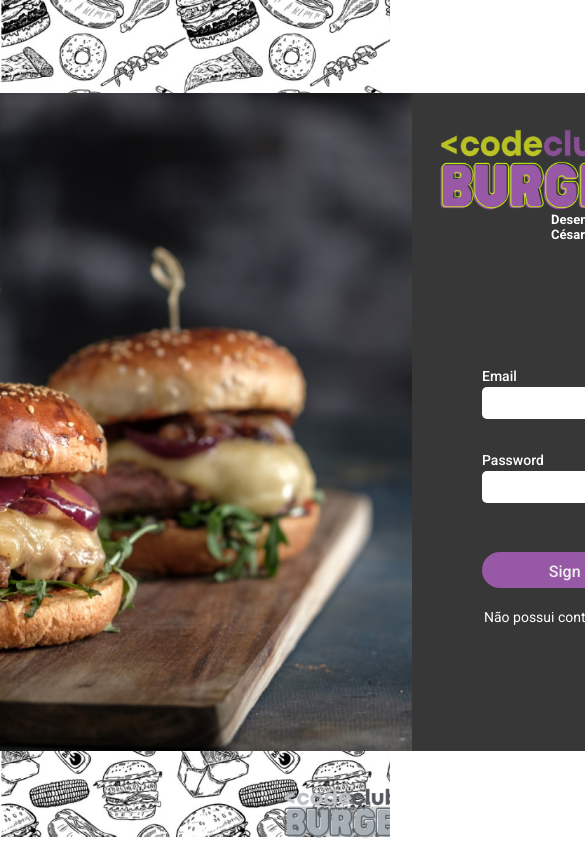
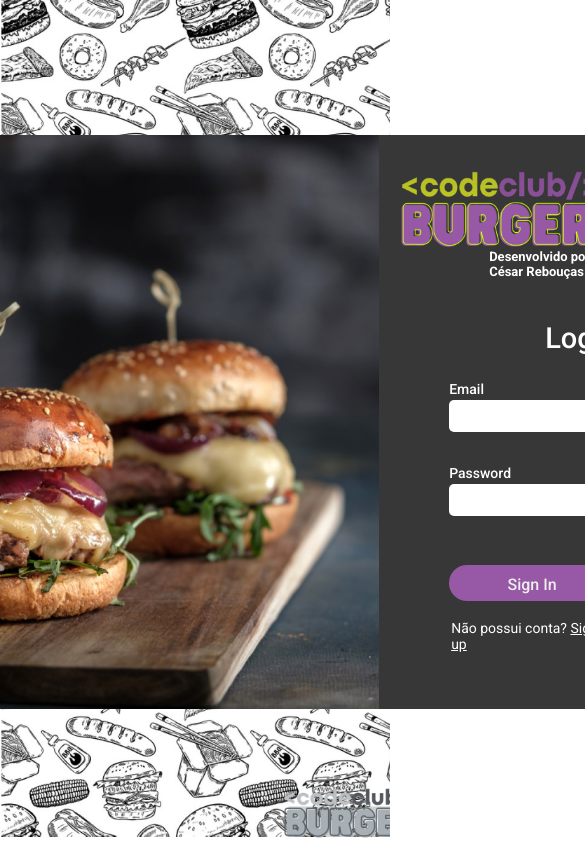
Before and after one commit to cesarrcosta99/code-burguer-front-end-react, a React (Vite) app: page /login in a window 390 px wide. Shown: the top 844 px of the page, 585 px wide, since content can reach past the window. Built offline with nearby package versions, Linux system fonts and the light colour scheme.

Commit message:
responsividade atualização

```diff
--- a/src/components/Button/styles.js
+++ b/src/components/Button/styles.js
@@ -1,4 +1,5 @@
 import styled from 'styled-components'
+import breakpoints from '../../styles/breakpoints'
 
 export const Button = styled.button`
   background: #9758a6;
@@ -20,4 +21,8 @@ export const Button = styled.button`
   &:active {
     opacity: 0.6;
   }
+
+  @media ${breakpoints.md}{
+    width: 165.81px;
+  }
 `
--- a/src/containers/Login/styles.js
+++ b/src/containers/Login/styles.js
@@ -17,6 +17,10 @@ export const Container = styled.div`
 
   @media ${breakpoints.bg}{
     height: 78%;
+  }
+
+  @media ${breakpoints.md}{
+    height: 68%;
   }
  `
 
@@ -39,6 +43,10 @@ export const SecondContainer = styled.div`
     @media ${breakpoints.bg}{
     width: 241px;
   }
+
+  @media ${breakpoints.md}{
+    width: 228px;
+  }
   }
 
   h1 {
@@ -56,6 +64,12 @@ export const SecondContainer = styled.div`
     margin-top:69px;
     margin-left: 193px;
   }
+
+  @media ${breakpoints.md}{
+    width: 65px;
+    margin-top:45px;
+    margin-left:166px;
+  }
   }
 
   form {
@@ -67,6 +81,10 @@ export const SecondContainer = styled.div`
 
   @media ${breakpoints.bg}{
     height: 78%;
+  }
+
+  @media ${breakpoints.md}{
+    height: 68%;
   }
 `
 
@@ -82,6 +100,11 @@ export const SignLink = styled.p`
     text-decoration: underline;
     cursor:pointer;
   }
+
+  @media ${breakpoints.md}{
+    margin-top: 6px;
+  }
+
 `
 
 export const Label = styled.p`
@@ -117,4 +140,8 @@ export const Nome=styled.h3`
   @media ${breakpoints.md}{
     margin-left: 139px;
   }
+
+  @media ${breakpoints.md}{
+    margin-left: 110px;
+  }
 `
--- a/src/styles/breakpoints.js
+++ b/src/styles/breakpoints.js
@@ -1,6 +1,6 @@
 const size={
     sm:'300px',
-    md: '891px',
+    md: '898px',
     bg:'1026px'
 }
 
```
